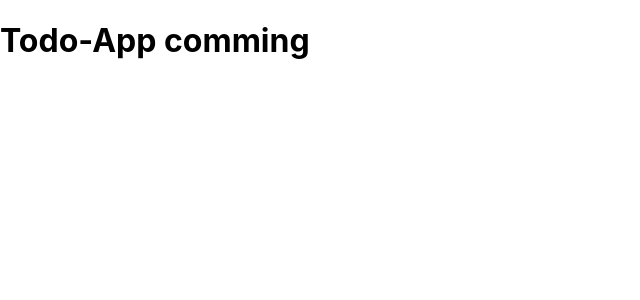
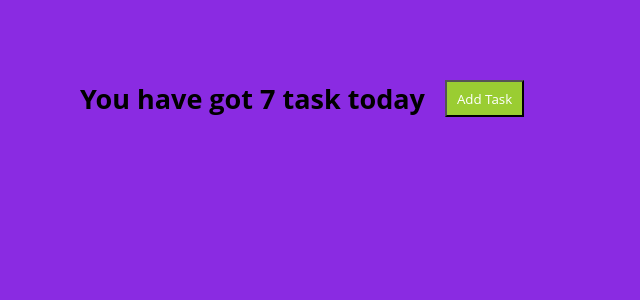
Before and after one commit to Dibakor20/Todo-App, a React (Create React App) app: page / in a window 1280 px wide. Shown: the top 300 px of the page, without its empty margins (0-640 px from the left). Built offline with nearby package versions, Linux system fonts and the light colour scheme.

Commit message:
todo update

```diff
--- a/src/App.tsx
+++ b/src/App.tsx
@@ -1,11 +1,12 @@
 import React from 'react';
 import './App.css';
+import Todo from './todo-app/components/Todo';
 
 function App() {
   return (
-    <div className="App">
-    <h1>Todo-App comming</h1>
-    </div>
+    <>
+      <Todo/>
+    </>
   );
 }
 
--- /dev/null
+++ b/src/GlobalStyled.ts
@@ -0,0 +1,30 @@
+
+import styled, { createGlobalStyle } from "styled-components";
+
+const GlobalStyle = createGlobalStyle`
+@import url('https://fonts.googleapis.com/css2?family=Open+Sans:wght@300;400;500;600;700;800&family=Poppins:wght@200;400;500;600;700;800;900&display=swap');
+body{
+  overflow-x:hidden !important ;
+}
+*{
+    box-sizing:border-box ;
+    margin:0 ;
+    padding:0 ;
+    font-family: 'Open Sans', sans-serif !important;
+}
+`
+export const Container = styled.div`
+  max-width: 2600px;
+  margin-left: auto;
+  margin-right: auto;
+  width: 100%;
+  padding-right: 50px;
+  padding-left: 50px;
+
+  @media screen and (max-width: 991px) {
+    padding-right: 30px;
+    padding-left: 30px;
+  }
+`;
+
+export default GlobalStyle;
--- a/src/index.tsx
+++ b/src/index.tsx
@@ -2,11 +2,13 @@ import React from 'react';
 import ReactDOM from 'react-dom';
 import './index.css';
 import App from './App';
+import GlobalStyle from "./GlobalStyled";
 import reportWebVitals from './reportWebVitals';
 
 ReactDOM.render(
   <React.StrictMode>
     <App />
+    <GlobalStyle/>
   </React.StrictMode>,
   document.getElementById('root')
 );
--- a/src/todo-app/components/Todo.styled.ts
+++ b/src/todo-app/components/Todo.styled.ts
@@ -1 +1,26 @@
-import styled from 'styled-components'
+import styled from "styled-components";
+
+export const TodoSection = styled.div`
+  background-color: blueviolet;
+  height: 100vh;
+  display: block;
+`
+export const TodoCard = styled.div`
+  padding: 80px 80px;
+  display: flex;
+`;
+export const TodoTitle = styled.h3`
+  font: 500;
+  font-size: 27px;
+`
+export const TodoButton = styled.button`
+  padding: 5px 10px;
+  background-color: yellowgreen;
+  color: #fff;
+  margin-left: 20px;
+  cursor: pointer;
+`
+export const TodoInput = styled.input`
+  padding: 10px 0px;
+  width: 30%;
+`
--- a/src/todo-app/components/Todo.tsx
+++ b/src/todo-app/components/Todo.tsx
@@ -1,11 +1,41 @@
-import React from 'react';
+import React, { useState } from "react";
+import {
+  TodoButton,
+  TodoCard,
+  TodoSection,
+  TodoTitle,
+  TodoInput,
+} from "./Todo.styled";
 
 const Todo = () => {
-    return (
-        <>
-          <h1>Todo comming</h1>
-        </>
-    );
+  const [toggle, setToggle] = useState(false);
+  const handleChange = () => {
+    setToggle(true);
+  };
+
+  const handleSubmit = () => {
+
+    setToggle(false)
+  }
+
+  return (
+    <>
+      <TodoSection>
+        <TodoCard>
+          {toggle ? (
+            <TodoInput></TodoInput>
+          ) : (
+            <TodoTitle>You have got 7 task today</TodoTitle>
+          )}
+          {toggle ? (
+            <TodoButton onClick={handleSubmit}>Submit</TodoButton>
+          ) : (
+            <TodoButton onClick={handleChange}>Add Task</TodoButton>
+          )}
+        </TodoCard>
+      </TodoSection>
+    </>
+  );
 };
 
 export default Todo;
```
